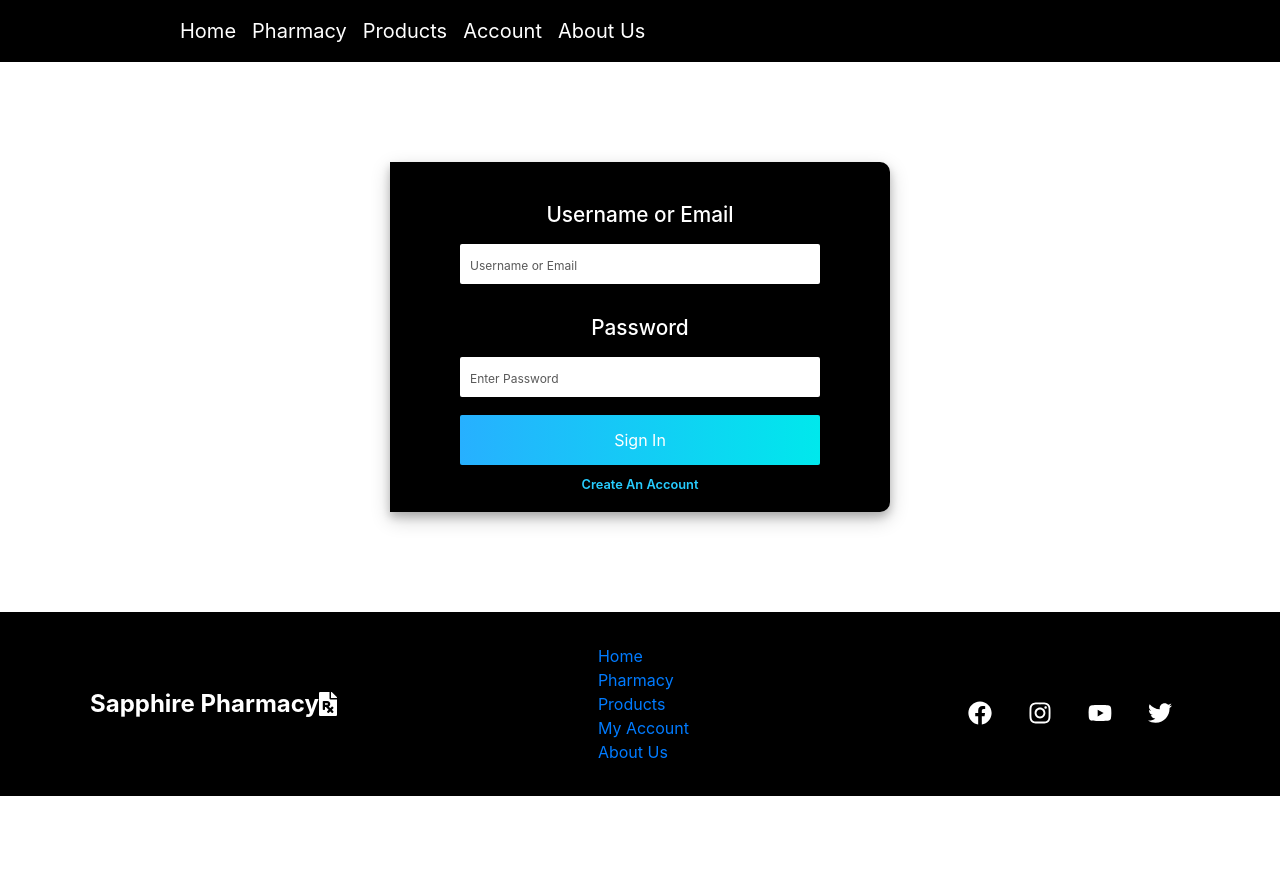
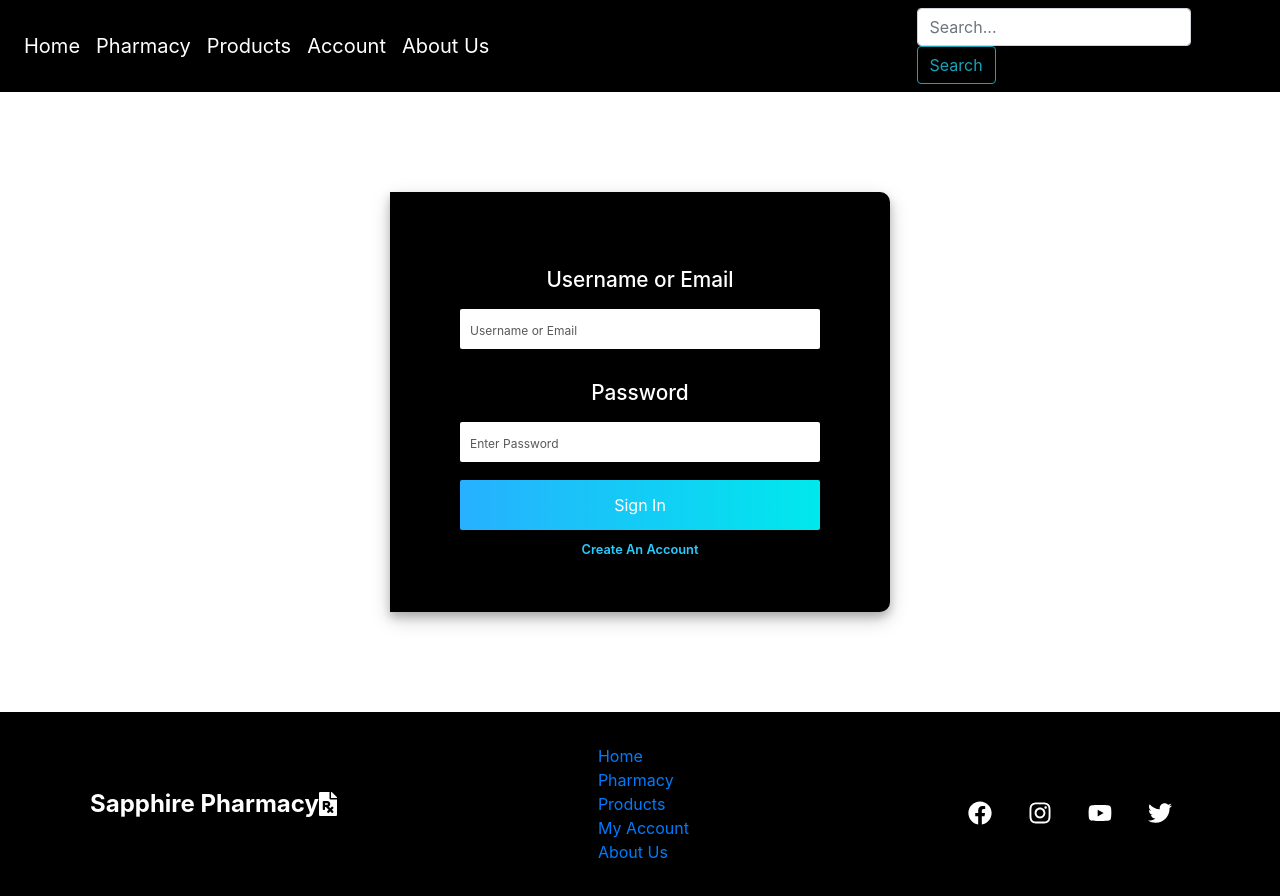
Before and after one commit to mkinful/sapphire2, a React (Create React App) app: page /login in a window 1280 px wide. Before the commit the page ends 800 px from the top, so only its background shows below. Built offline with nearby package versions, Linux system fonts and the light colour scheme.

Commit message:
build file

```diff
--- a/src/components/Login/Login.css
+++ b/src/components/Login/Login.css
@@ -4,7 +4,7 @@
     box-shadow: 0 5px 8px 0 rgba(0, 0, 0, 0.2), 0 7px 20px 0 rgba(0, 0, 0, 0.2);
     position: relative;
     border-radius: 10px;
-    height: 350px;
+    height: 420px;
     display: grid;
     grid-template-columns: 5fr 5fr;
     border-radius: 0 10px 10px 0;
--- a/src/components/NavSection.js
+++ b/src/components/NavSection.js
@@ -20,7 +20,10 @@
                                     <Nav.Link href="/account" active>Account</Nav.Link>
                                     <Nav.Link href="/about"active>About Us</Nav.Link>
                                     </Nav>
-
+                                    <Form inline>
+                                    <FormControl type="text" placeholder="Search..." className="mr-sm-2" />
+                                    <Button variant="outline-info">Search</Button>
+                                    </Form>
                                 </Navbar.Collapse>
                             </Navbar>
                         </div>
```
Also changed, not shown: 2 other files (tests, documents, lock files or other folders).
